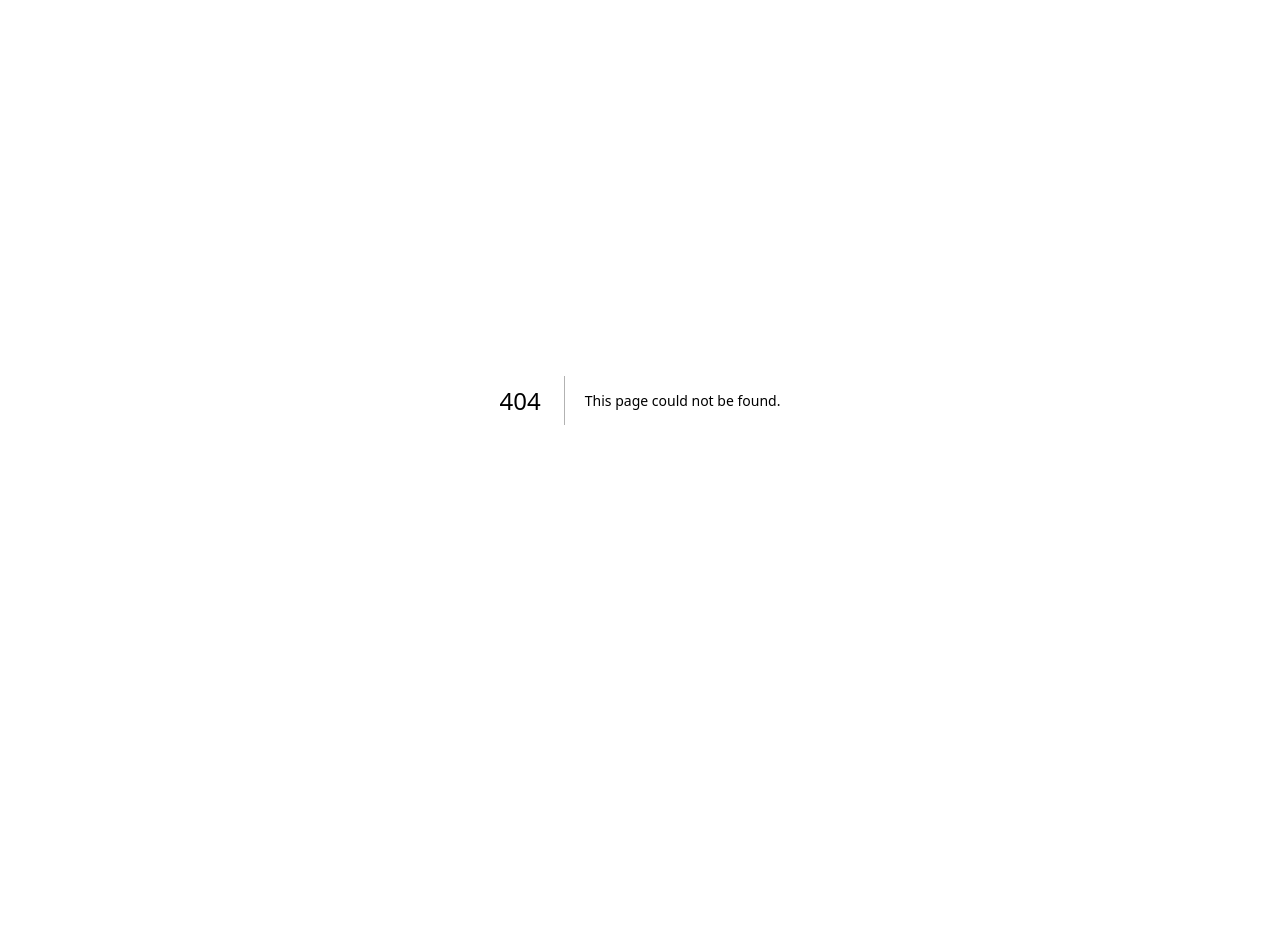
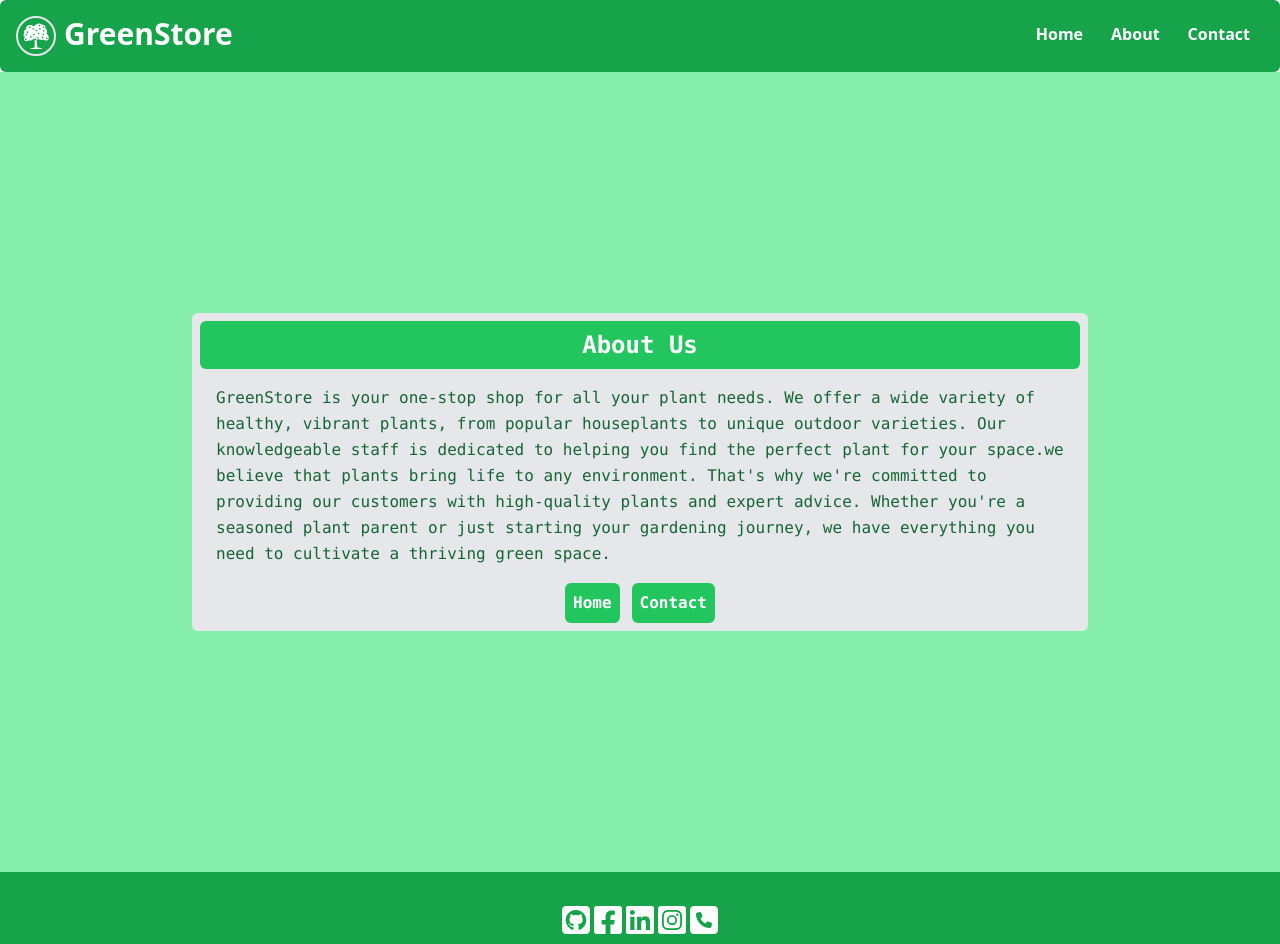
Before and after one commit to Farwa-Kanwal-123/my-1st-next.js-website, a Next.js app: page /components/about in a window 1280 px wide. Before the commit this address had no page. Shown: the top 944 px of the page. Before the commit the page ends 800 px from the top, so only its background shows below. Built offline with nearby package versions, Linux system fonts and the light colour scheme.

Commit message:
1st-website

```diff
--- /dev/null
+++ b/app/components/about/page.tsx
@@ -0,0 +1,40 @@
+import Link from "next/link";
+import Image from "next/image";
+import pic from "../../images/store.jpeg";
+export default function About() {
+  return (
+    <main className="w-full h-screen flex justify-center items-center p-10 font-mono bg-green-300">
+      <div className=" bg-gray-200 p-2 w-[70vw] rounded-md flex-wrap ">
+        <h1 className="font-bold text-2xl text-center text-white bg-green-500 rounded-md p-2">
+          About Us
+        </h1>
+        <p className="leading-relaxed p-4 text-green-800">
+          GreenStore is your one-stop shop for all your plant needs. We offer a
+          wide variety of healthy, vibrant plants, from popular houseplants to
+          unique outdoor varieties. Our knowledgeable staff is dedicated to
+          helping you find the perfect plant for your space.we believe that
+          plants bring life to any environment. That's why we're committed to
+          providing our customers with high-quality plants and expert advice.
+          Whether you're a seasoned plant parent or just starting your gardening
+          journey, we have everything you need to cultivate a thriving green
+          space.
+        </p>
+        <div className="flex justify-center gap-3">
+          <Link
+            href={"/"}
+            className="bg-green-500 text-white rounded-md p-2 font-bold hover:bg-white hover:text-green-500"
+          >
+            Home
+          </Link>
+
+          <Link
+            href={"/components/contact"}
+            className="bg-green-500 text-white rounded-md p-2 font-bold hover:bg-white hover:text-green-500 "
+          >
+            Contact
+          </Link>
+        </div>
+      </div>
+    </main>
+  );
+}
--- /dev/null
+++ b/app/components/contact/page.tsx
@@ -0,0 +1,49 @@
+import Link from "next/link";
+export default function Contact() {
+  return (
+    <div className="w-full h-screen flex justify-center items-center border-teal-950 bg-green-200 ">
+      <div className=" bg-green-500 text-white p-6  rounded-lg w-[50vw]">
+        <form className=" flex flex-col space-y-4 space-x-2 ">
+          <h1 className="font-bold bg-green-600 p-4 text-5xl text-center rounded-md">
+            Contact Form
+          </h1>
+
+          <input type="text" className="rounded-md p-2" placeholder="Name.." />
+
+          <input
+            type="email"
+            className="rounded-md  p-2"
+            placeholder="Email.."
+          />
+
+          <textarea
+            className="rounded-md p-2 resize-none"
+            placeholder="comment.."
+          ></textarea>
+
+          <button
+            type="submit"
+            className="bg-green-600 p-2 rounded-md text-white text-lg font-semibold cursor-pointer hover:bg-green-400 hover:font-semibold transition-all duration-100 "
+          >
+            Submit
+          </button>
+
+          <div className="flex justify-center gap-4 mt-3">
+            <Link
+              href={"/"}
+              className="bg-green-600 rounded-md p-1 hover:bg-white hover:text-green-500 transition-all duration-100"
+            >
+              Home
+            </Link>
+            <Link
+              href={"/components/about"}
+              className="bg-green-600 rounded-md p-1  hover:bg-white hover:text-green-500 transition-all duration-100"
+            >
+              About
+            </Link>
+          </div>
+        </form>
+      </div>
+    </div>
+  );
+}
--- /dev/null
+++ b/app/components/footer/page.tsx
@@ -0,0 +1,39 @@
+import { title } from "process";
+import { FaSquareGithub } from "react-icons/fa6";
+import { FaFacebookSquare } from "react-icons/fa";
+import { FaLinkedin } from "react-icons/fa";
+import { FaInstagramSquare } from "react-icons/fa";
+import { FaSquarePhone } from "react-icons/fa6";
+export default function Footer() {
+  return (
+    <main className="w-full h-auto p-8 bg-green-600 text-white flex flex-col items-center justify-center gap-1">
+      <div className="flex items-center justify-center">
+        <span>
+          {" "}
+          <FaSquareGithub className="w-8 h-8" />
+        </span>
+        <span>
+          {" "}
+          <FaFacebookSquare className="w-8 h-8" />
+        </span>
+        <span>
+          {" "}
+          <FaLinkedin className="w-8 h-8" />
+        </span>
+        <span>
+          <FaInstagramSquare className="w-8 h-8" />
+        </span>
+        <span>
+          <FaSquarePhone className="w-8 h-8" />
+        </span>
+      </div>
+      <div>
+        <p>@Copywrites 2024,GreenStore</p>
+      </div>
+      <div>
+        Legal Stuff | Privacy Policy | Security | Website Accessability | Manage
+        Cookies{" "}
+      </div>
+    </main>
+  );
+}
--- /dev/null
+++ b/app/components/header/page.tsx
@@ -0,0 +1,50 @@
+import Link from "next/link";
+import { GiFruitTree } from "react-icons/gi";
+export default function Header() {
+  <title>My Website</title>;
+  return (
+    <div>
+      <title>My 1st Website</title>
+      <header className="container bg-green-600 text-white p-4 flex align-center justify-between rounded-md bg-fixed">
+        {/* Logo */}
+
+        <div className="text-3xl font-bold text-white flex">
+          {/* import icon of tree for nav bar */}
+          <GiFruitTree className="border-2 rounded-full w-10 h-10 p-1 mr-2" />
+          <h2>GreenStore</h2>
+        </div>
+
+        {/* Link */}
+        <ul className="flex align-center gap-3 font-bold p-1.5">
+          <li>
+            <Link
+              href={"/"}
+              className="hover:bg-white hover:text-green-500 p-2 rounded-md"
+            >
+              {" "}
+              Home
+            </Link>
+          </li>
+          <li>
+            <Link
+              href={"/components/about"}
+              className="hover:bg-white hover:text-green-500 p-2 rounded-md"
+            >
+              {" "}
+              About
+            </Link>
+          </li>
+          <li>
+            <Link
+              href={"/components/contact"}
+              className="hover:bg-white hover:text-green-500 p-2 rounded-md"
+            >
+              {" "}
+              Contact
+            </Link>
+          </li>
+        </ul>
+      </header>
+    </div>
+  );
+}
--- a/app/globals.css
+++ b/app/globals.css
@@ -1,27 +1,3 @@
 @tailwind base;
 @tailwind components;
 @tailwind utilities;
-
-:root {
-  --background: #ffffff;
-  --foreground: #171717;
-}
-
-@media (prefers-color-scheme: dark) {
-  :root {
-    --background: #0a0a0a;
-    --foreground: #ededed;
-  }
-}
-
-body {
-  color: var(--foreground);
-  background: var(--background);
-  font-family: Arial, Helvetica, sans-serif;
-}
-
-@layer utilities {
-  .text-balance {
-    text-wrap: balance;
-  }
-}
--- a/app/layout.tsx
+++ b/app/layout.tsx
@@ -1,6 +1,8 @@
 import type { Metadata } from "next";
 import localFont from "next/font/local";
 import "./globals.css";
+import Header from "./components/header/page"
+import Footer from "./components/footer/page";
 
 const geistSans = localFont({
   src: "./fonts/GeistVF.woff",
@@ -14,8 +16,8 @@ const geistMono = localFont({
 });
 
 export const metadata: Metadata = {
-  title: "Create Next App",
-  description: "Generated by create next app",
+  title: "My 1st Website",
+  description: "Generated by Farwa",
 };
 
 export default function RootLayout({
@@ -28,7 +30,9 @@ export default function RootLayout({
       <body
         className={`${geistSans.variable} ${geistMono.variable} antialiased`}
       >
+        <Header/>
         {children}
+        <Footer/>
       </body>
     </html>
   );
--- a/app/page.tsx
+++ b/app/page.tsx
@@ -1,101 +1,28 @@
-import Image from "next/image";
+import Link from "next/link";
+import About from "./components/about/page";
+import Contact from "./components/contact/page";
 
 export default function Home() {
   return (
-    <div className="grid grid-rows-[20px_1fr_20px] items-center justify-items-center min-h-screen p-8 pb-20 gap-16 sm:p-20 font-[family-name:var(--font-geist-sans)]">
-      <main className="flex flex-col gap-8 row-start-2 items-center sm:items-start">
-        <Image
-          className="dark:invert"
-          src="https://nextjs.org/icons/next.svg"
-          alt="Next.js logo"
-          width={180}
-          height={38}
-          priority
-        />
-        <ol className="list-inside list-decimal text-sm text-center sm:text-left font-[family-name:var(--font-geist-mono)]">
-          <li className="mb-2">
-            Get started by editing{" "}
-            <code className="bg-black/[.05] dark:bg-white/[.06] px-1 py-0.5 rounded font-semibold">
-              app/page.tsx
-            </code>
-            .
-          </li>
-          <li>Save and see your changes instantly.</li>
-        </ol>
-
-        <div className="flex gap-4 items-center flex-col sm:flex-row">
-          <a
-            className="rounded-full border border-solid border-transparent transition-colors flex items-center justify-center bg-foreground text-background gap-2 hover:bg-[#383838] dark:hover:bg-[#ccc] text-sm sm:text-base h-10 sm:h-12 px-4 sm:px-5"
-            href="https://vercel.com/new?utm_source=create-next-app&utm_medium=appdir-template-tw&utm_campaign=create-next-app"
-            target="_blank"
-            rel="noopener noreferrer"
-          >
-            <Image
-              className="dark:invert"
-              src="https://nextjs.org/icons/vercel.svg"
-              alt="Vercel logomark"
-              width={20}
-              height={20}
-            />
-            Deploy now
-          </a>
-          <a
-            className="rounded-full border border-solid border-black/[.08] dark:border-white/[.145] transition-colors flex items-center justify-center hover:bg-[#f2f2f2] dark:hover:bg-[#1a1a1a] hover:border-transparent text-sm sm:text-base h-10 sm:h-12 px-4 sm:px-5 sm:min-w-44"
-            href="https://nextjs.org/docs?utm_source=create-next-app&utm_medium=appdir-template-tw&utm_campaign=create-next-app"
-            target="_blank"
-            rel="noopener noreferrer"
-          >
-            Read our docs
-          </a>
+    <main>
+      <section className="w-full h-screen bg-[url('./images/p1.jpg')] bg-center bg-cover bg-fixed flex justify-center items-center">
+        <div
+          className="flex flex-col cls
+      items-center justify-center text-white gap-y-14 font-bold text-xl font-serif "
+        >
+          <div className="">WELCOME TO THE GREENSTORE </div>
+          <div>
+            <h1 className="text-4xl">Let's Bring the Spring to Your Home </h1>
+          </div>
+          <span>
+            <button className=" bg-green-800 text-white hover:bg-white hover:text-green-500 p-2 rounded-xl">
+              SHOP NOW
+            </button>
+          </span>
         </div>
-      </main>
-      <footer className="row-start-3 flex gap-6 flex-wrap items-center justify-center">
-        <a
-          className="flex items-center gap-2 hover:underline hover:underline-offset-4"
-          href="https://nextjs.org/learn?utm_source=create-next-app&utm_medium=appdir-template-tw&utm_campaign=create-next-app"
-          target="_blank"
-          rel="noopener noreferrer"
-        >
-          <Image
-            aria-hidden
-            src="https://nextjs.org/icons/file.svg"
-            alt="File icon"
-            width={16}
-            height={16}
-          />
-          Learn
-        </a>
-        <a
-          className="flex items-center gap-2 hover:underline hover:underline-offset-4"
-          href="https://vercel.com/templates?framework=next.js&utm_source=create-next-app&utm_medium=appdir-template-tw&utm_campaign=create-next-app"
-          target="_blank"
-          rel="noopener noreferrer"
-        >
-          <Image
-            aria-hidden
-            src="https://nextjs.org/icons/window.svg"
-            alt="Window icon"
-            width={16}
-            height={16}
-          />
-          Examples
-        </a>
-        <a
-          className="flex items-center gap-2 hover:underline hover:underline-offset-4"
-          href="https://nextjs.org?utm_source=create-next-app&utm_medium=appdir-template-tw&utm_campaign=create-next-app"
-          target="_blank"
-          rel="noopener noreferrer"
-        >
-          <Image
-            aria-hidden
-            src="https://nextjs.org/icons/globe.svg"
-            alt="Globe icon"
-            width={16}
-            height={16}
-          />
-          Go to nextjs.org →
-        </a>
-      </footer>
-    </div>
+      </section>
+      <About />
+      <Contact />
+    </main>
   );
 }
--- a/tailwind.config.ts
+++ b/tailwind.config.ts
@@ -14,6 +14,9 @@ const config: Config = {
       },
     },
   },
-  plugins: [],
+
+  plugins: [
+
+  ],
 };
 export default config;
```
Also changed, not shown: package.json (+5 -4 lines), app/images/p1.jpg (added), 1 other file (tests, documents, lock files or other folders).
